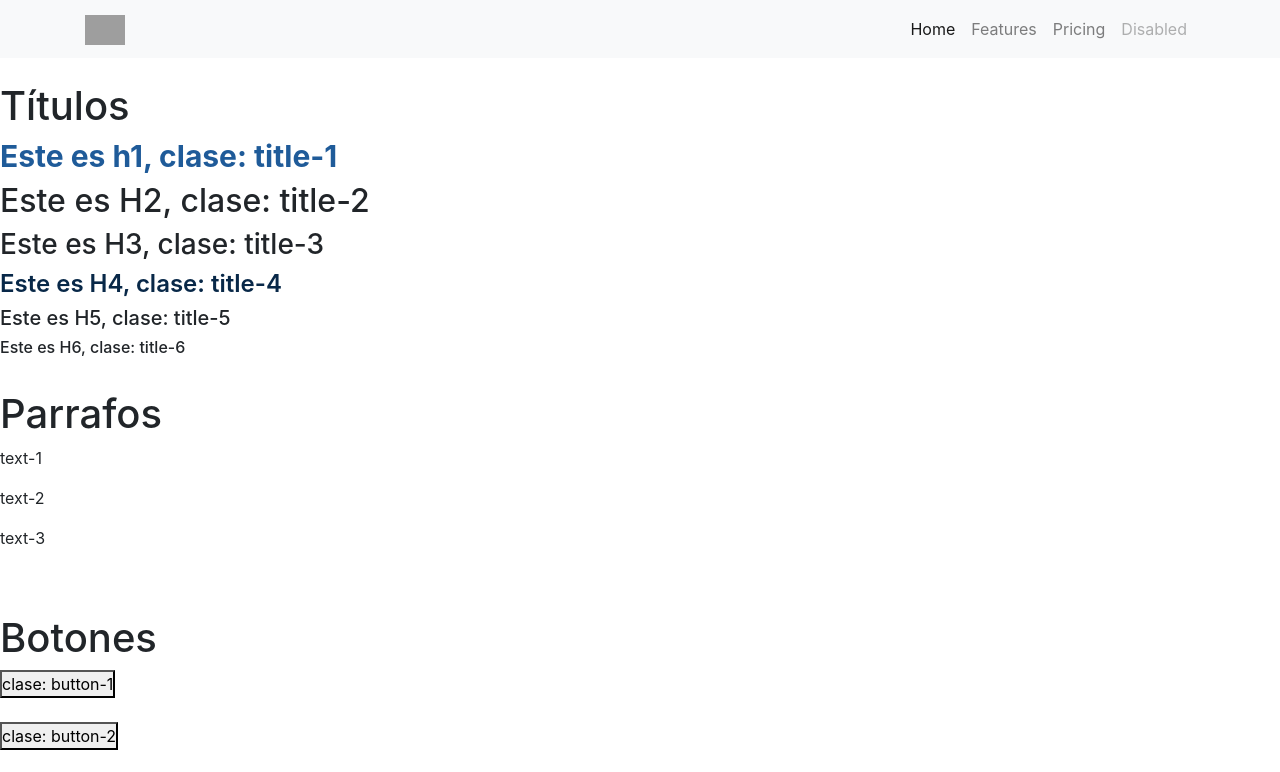
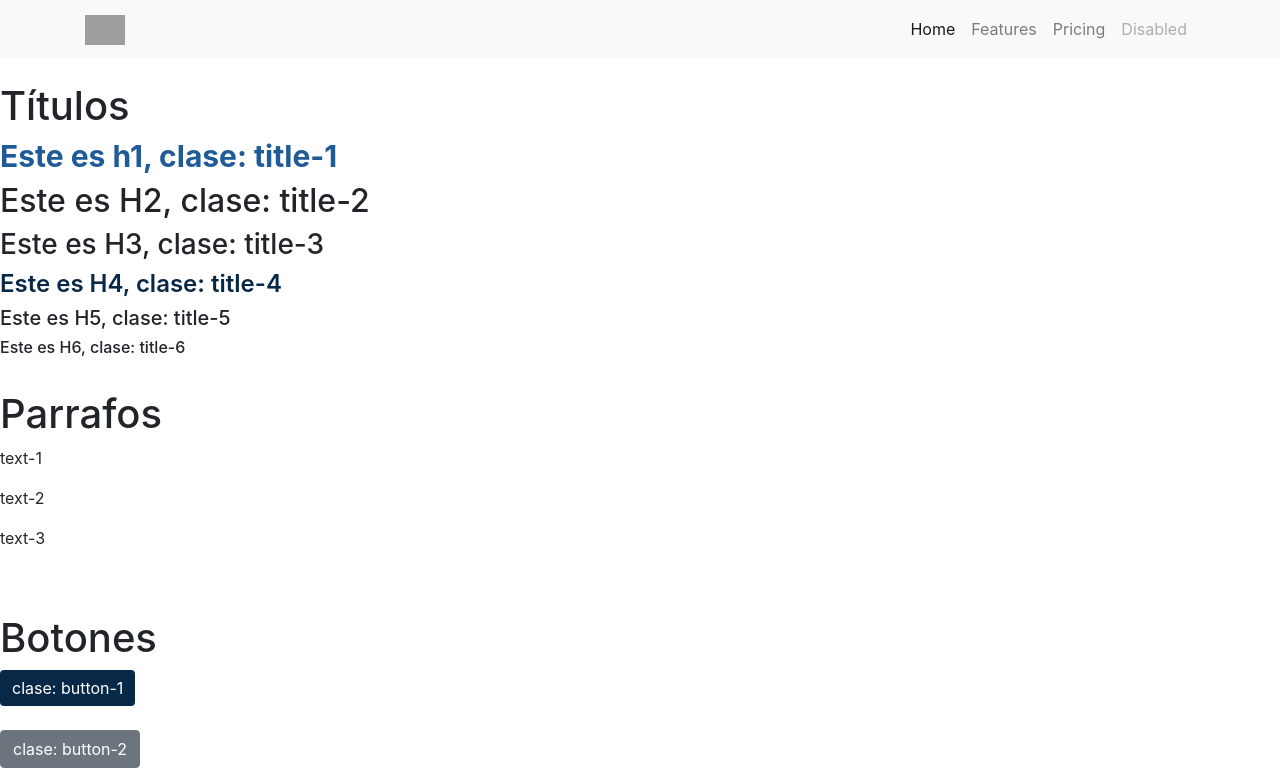
Before and after one commit to mariegarciaor/quot-app, a React (Create React App) app: page /ComingSoon in a window 1280 px wide. Shown: the top 772 px of the page. Built offline with nearby package versions, Linux system fonts and the light colour scheme; grey boxes are pictures that could not be loaded.

Commit message:
Buttons & Colors
Se agregó la página:
Buttons.

Se modificaron las páginas:
Coming Soon
Footer
Colors
Measurements
Main

```diff
--- a/src/pages/ComingSoon.js
+++ b/src/pages/ComingSoon.js
@@ -32,13 +32,13 @@ const ComingSoon = () => {
                 <br></br>
                 <br></br>
                 <h1>Botones</h1>
-                <button class="button-1">clase: button-1</button>
+                <button class="btn btn-primary button-1">clase: button-1</button>
                 <br></br>
                 <br></br>
-                <button class="button-2">clase: button-2</button>
+                <button class="btn btn-secondary button-2">clase: button-2</button>
                 <br></br>
                 <br></br>
-                <button class="button-3">clase: button-3</button>
+                <button class="btn btn-success button-3">clase: button-3</button>
             </div>
 
             <div>
--- /dev/null
+++ b/src/styles/sass/components/_buttons.scss
@@ -0,0 +1,5 @@
+/*Buttons*/
+.button-1{
+    background-color: $color-2;
+    border: $color-2;
+}
--- a/src/styles/sass/components/_measurements.scss
+++ b/src/styles/sass/components/_measurements.scss
@@ -8,6 +8,6 @@ $xlg: 4rem;
 $xxlg: 5rem;
 
 /*Percentages*/
-$thirty: 30%;
-$eighty: 80%;
-$hundred: 100%;
+$small: 30%;
+$medium: 80%;
+$large: 100%;
--- a/src/styles/sass/main.css
+++ b/src/styles/sass/main.css
@@ -9,6 +9,12 @@
   font-size: 30px;
   font-weight: bold;
   color: #1F5B99;
+}
+
+/*Buttons*/
+.button-1 {
+  background-color: #082848;
+  border: #082848;
 }
 
 /*cambio*/
--- a/src/styles/sass/main.scss
+++ b/src/styles/sass/main.scss
@@ -5,6 +5,7 @@
 @import "./components/measurements";
 @import "./components/orderCard";
 @import "./components/titles";
+@import "./components/buttons";
 
 /*cambio*/
 /*helpers*/
```
Also changed, not shown: src/pages/Footer.js (+4 -4 lines), src/styles/sass/components/_colors.scss (line endings or trailing spaces), 1 other file (tests, documents, lock files or other folders).
